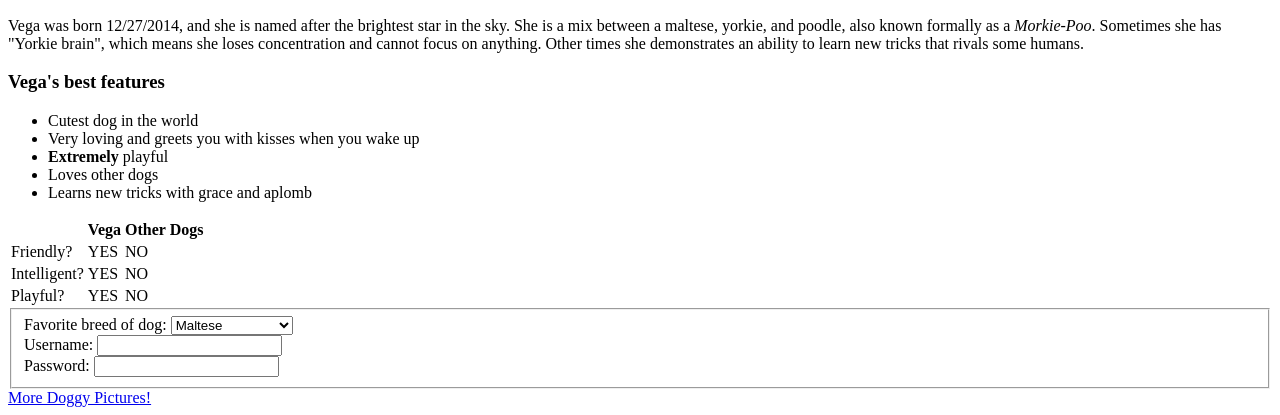
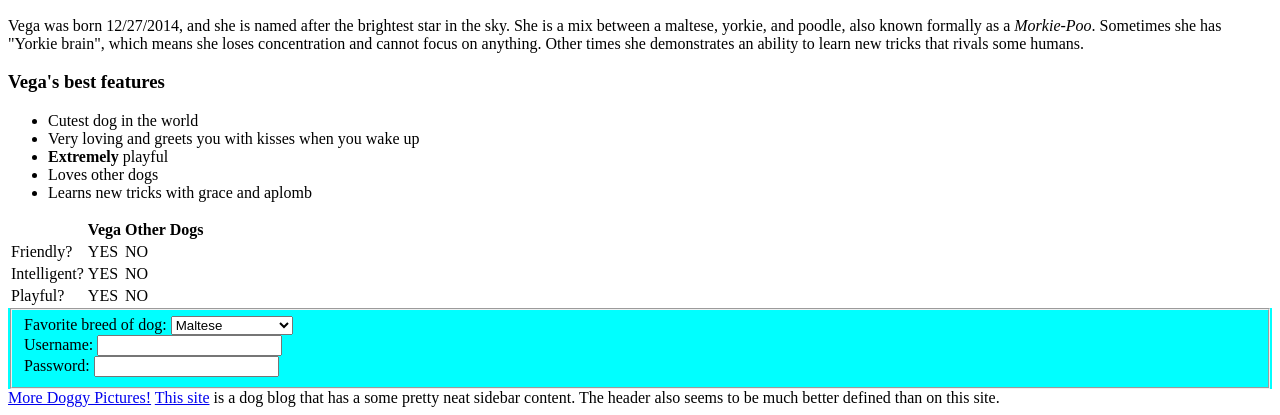
Before and after one commit to Dimesky/Dimesky.github.io, a plain HTML site: page index.html in a window 1280 px wide. Shown: the part 734-1149 px from the top of the page. Drawn offline with Linux system fonts and the light colour scheme.

Commit message:
add a link to another site with a description

```diff
--- a/index.html
+++ b/index.html
@@ -40,7 +40,7 @@
 			</tr>
 		</table>
 	</div>
-	<div>
+	<div style="background-color:cyan">
 		<form action="pictures.html" method="post">
   			<fieldset>
   				<div>
@@ -61,8 +61,11 @@
     				<input type="password" name="password">
   				</div>
   			</fieldset>
-  			<a href="pictures.html">More Doggy Pictures!</a>
 		</form>
+	</div>
+	<div>
+		<a href="pictures.html">More Doggy Pictures!</a>
+		<a href="http://www.snoopysdogblog.com">This site</a> is a dog blog that has a some pretty neat sidebar content. The header also seems to be much better defined than on this site.
 	</div>
 </body>
 </html>
```
